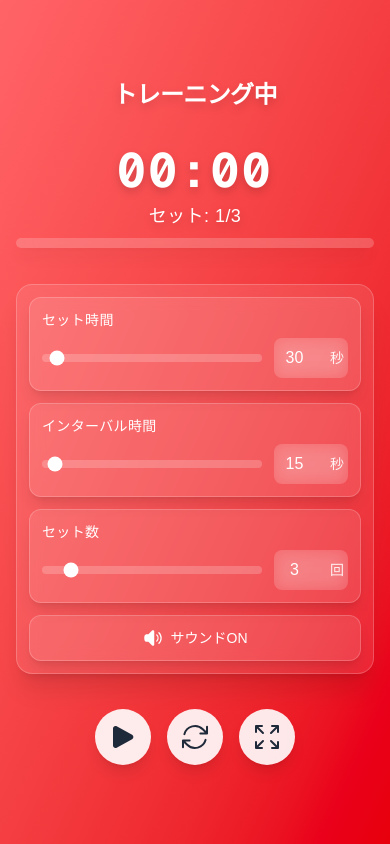
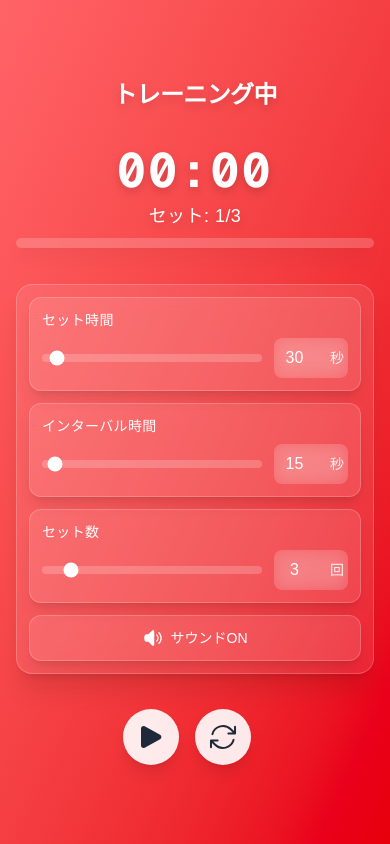
Before and after one commit to agenda23/training-timer, a Next.js app: page / in a window 390 px wide. Built offline with nearby package versions, Linux system fonts and the light colour scheme; no server answers.

Commit message:
UI改善: スマートフォン表示時に全画面表示ボタンを非表示に

```diff
--- a/src/components/Timer.tsx
+++ b/src/components/Timer.tsx
@@ -270,7 +270,7 @@ export default function Timer() {
             </button>
             <button
               onClick={toggleFullscreen}
-              className="bg-white/90 text-gray-800 rounded-full p-3 hover:bg-white hover:scale-105 transition-all duration-300 shadow-lg backdrop-blur-sm"
+              className="hidden sm:block bg-white/90 text-gray-800 rounded-full p-3 hover:bg-white hover:scale-105 transition-all duration-300 shadow-lg backdrop-blur-sm"
             >
               <ArrowsPointingOutIcon className="h-8 w-8" />
             </button>
```
